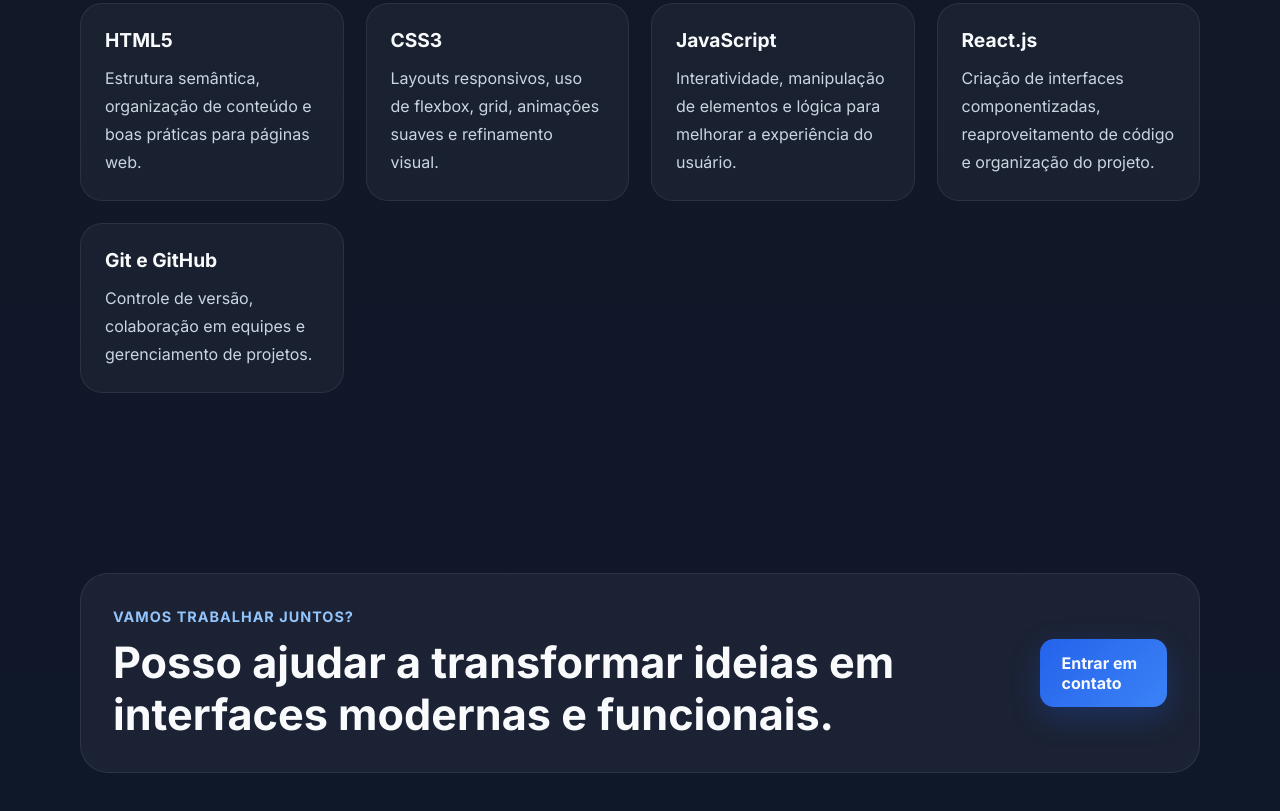
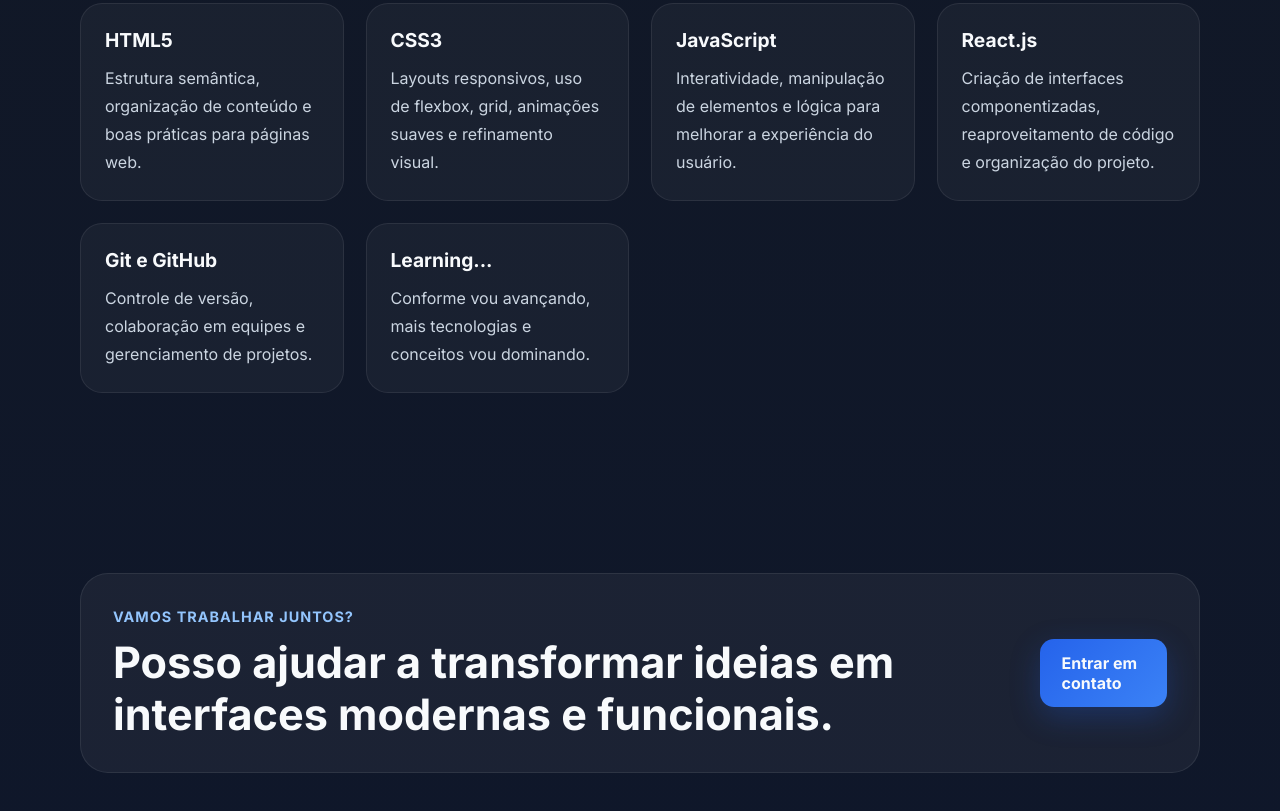
Before and after one commit to Forgotentubba/Portifolio, a plain HTML site: page index.html in a window 1280 px wide. Shown: the part 1090-1901 px from the top of the page. Drawn offline with Linux system fonts and the light colour scheme.

Commit message:
Update index.html

```diff
--- a/index.html
+++ b/index.html
@@ -107,6 +107,10 @@
                         <p>Controle de versão, colaboração em equipes e gerenciamento de projetos.
                         </p>
                     </article>
+                     <article class="skill-card">
+                        <h3>Learning...</h3>
+                        <p>Conforme vou avançando, mais tecnologias e conceitos vou dominando.</p>
+                    </article>
                 </div>
             </div>
         </section>
```
